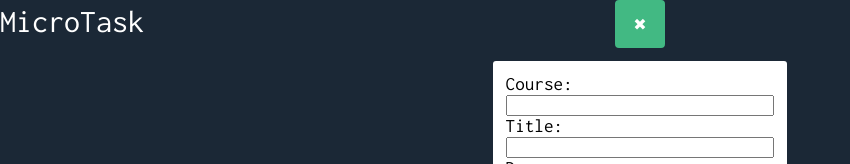
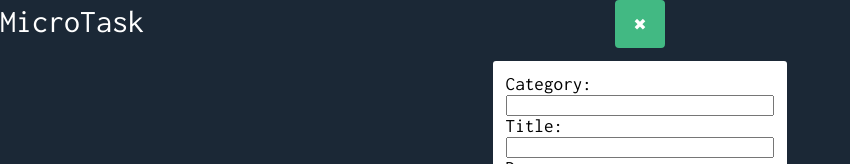
Before and after one commit to andlehma/microtask, a React app: page / in a window 1280 px wide. Both pictures are taken after a click on the button "New Task". Shown: the top 164 px of the page, without its empty margins (0-850 px from the left). Built offline with nearby package versions, Linux system fonts and the light colour scheme.

Commit message:
change 'course' to 'category'

```diff
--- a/components/App.js
+++ b/components/App.js
@@ -5,10 +5,10 @@ import NewTaskForm from './NewTaskForm.js';
 let nextId = 0;
 
 class Task {
-  constructor(id, title, course, due) {
+  constructor(id, title, category, due) {
     this.id = id;
     this.title = title;
-    this.course = course;
+    this.category = category;
     this.due = due;
   }
 }
@@ -58,7 +58,7 @@ class App extends React.Component {
     newTasks.push(new Task(
       nextId++,
       form.title,
-      form.course,
+      form.category,
       form.due));
     newTasks = sortTasks(newTasks);
     this.setState({
--- a/components/NewTaskForm.js
+++ b/components/NewTaskForm.js
@@ -6,7 +6,7 @@ class NewTaskForm extends React.Component {
 		this.state = {
 			form: {
 				title: "",
-				course: "",
+				category: "",
 				due: "",
 			}
 		}
@@ -31,12 +31,12 @@ class NewTaskForm extends React.Component {
 			<div id="new-task-form-container" className="mt-card">
 				<form onSubmit={this.handleSubmit}>
 					<label>
-						Course:
+						Category:
                 <br />
 						<input
 							type="text"
-							value={this.state.form.course}
-							name="course"
+							value={this.state.form.category}
+							name="category"
 							onChange={this.handleChange}>
 						</input>
 					</label>
--- a/components/TaskCard.js
+++ b/components/TaskCard.js
@@ -9,7 +9,7 @@ class TaskCard extends React.Component {
 			form: {
 				id: this.props.task.id,
 				title: this.props.task.title,
-				course: this.props.task.course,
+				category: this.props.task.category,
 				due: this.props.task.due,
 			}
 		}
@@ -37,7 +37,7 @@ class TaskCard extends React.Component {
 			<div key={this.props.task.id} className="mt-card">
 				{!this.state.edit ?
 					<div>
-						{this.props.task.course}
+						{this.props.task.category}
 						<br />
 						{this.props.task.title}
 						<br />
@@ -47,8 +47,8 @@ class TaskCard extends React.Component {
 					<form onSubmit={this.handleSubmit}>
 						<input
 							type="text"
-							name="course"
-							value={this.state.form.course}
+							name="category"
+							value={this.state.form.category}
 							onChange={this.handleChange}></input>
 						<input
 							type="text"
```
